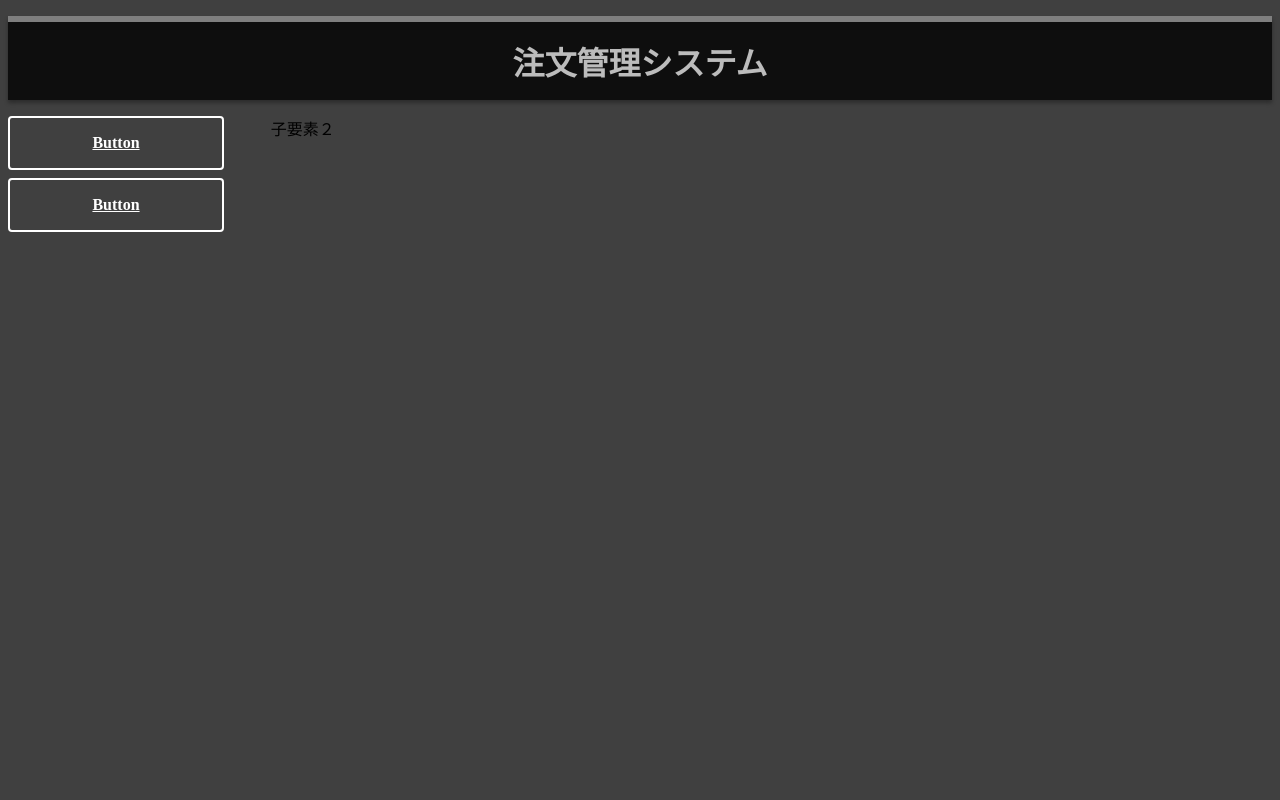
After one commit to HasegawaTakatune/PHPSandbox, a PHP site: page /PHPSandbox/SalesDataDisplay/View/TitleMenu.php in a window 1280 px wide. The commit adds this page. Run offline with PHP 8.4, Linux system fonts and the light colour scheme.

Commit message:
DB操作用のModelファイル追加 タイトルメニュー画面の追加

```diff
--- /dev/null
+++ b/SalesDataDisplay/CSS/CommonView.css
@@ -0,0 +1,52 @@
+body{
+    background-color: #404040;
+}
+
+h1{
+    text-align: center;
+    padding: 0.5em 1em;
+    margin: 0.5em 0;
+    color: #bcbcbc;
+    background: #0e0e0e;
+    border-top: solid 6px #7f7f7f;
+    box-shadow: 0 3px 4px rgba(0, 0, 0, 0.32);
+}
+
+.btn01 {
+    display:block;
+    /* max-width: 180px; */
+    width: 180px;
+    border: 2px solid #fff;
+    font-size: 16px;
+    color: #fff;
+    font-weight: bold;
+    padding:16px;
+    margin-bottom: 0.5em;
+    text-align: center;
+    border-radius: 4px;
+    transition: .4s;
+  }
+  .btn01:hover {
+    background-color: #fff;
+    border-color: #fff;
+    color: #333;
+  }
+
+  /* #child1 {
+    background-color: lightblue;
+  }
+  #child2 {
+    background-color: lightgreen;
+  } */
+
+  /* @media (min-width: 600px) { */
+    #parent {
+      display: flex;
+    }
+    #child1 {
+      flex-grow: 0.05;
+    }
+    #child2 {
+      flex-grow: 1;
+    }
+  /* } */
--- /dev/null
+++ b/SalesDataDisplay/View/TitleMenu.php
@@ -0,0 +1,16 @@
+<!-- http://localhost/PHPSandbox/SalesDataDisplay/View/TitleMenu.php -->
+<html>
+    <link href="..\CSS\CommonView.css" rel="stylesheet">
+    <head>
+        <meta charset="utf-8">
+        <title>注文管理システム</title>
+    </head>
+    <body>
+       <h1>注文管理システム</h1>
+
+       <div id="parent">
+        <div id="child1"><a href="#" class="btn01">Button</a><a href="#" class="btn01">Button</a></div>
+        <div id="child2">子要素２</div>
+       </div>
+    </body>
+</html>
--- a/sandbox.php
+++ b/sandbox.php
@@ -43,14 +43,14 @@
         array('base' => 'C拠点', 'category' => 'やばい屋', 'name' => '安価PC1', 'price' => '50000円'),
         array('base' => 'C拠点', 'category' => 'やばい屋', 'name' => '安価PC2', 'price' => '60000円'),
         array('base' => 'C拠点', 'category' => 'やばい屋', 'name' => '安価PC3', 'price' => '70000円'),
-        );
+    );
 
     // データ一覧表示
     $details = '<table border="1">';
-    $details = $details . '<tr><td>KEY</td><td>CATEGORY</td><td>NAME</td><td>PRICE</td></tr>';
+    $details = $details . '<tr><td>KEY</td><td>BASE</td><td>CATEGORY</td><td>NAME</td><td>PRICE</td></tr>';
     foreach($data as $key => $value){
         if(!isset($value['category']) || !isset($value['name']) || !isset($value['price'])) continue;
-        $details = $details . '<tr><td>' . $key . '</td><td>' . $value['category'] . '</td><td>' . $value['name'] . '</td><td>' . $value['price'] . '</td></tr>';
+        $details = $details . '<tr><td>' . $key . '</td><td>' . $value['base'] . '</td><td>' . $value['category'] . '</td><td>' . $value['name'] . '</td><td>' . $value['price'] . '</td></tr>';
     }
     $details = $details . '</table><br><br>';
 
```
Also changed, not shown: SalesDataDisplay.php (+23 -3 lines), SalesDataDisplay/SalesDataDisplay.php (added, +41 -0 lines), SalesDataDisplay/model.php (added, +81 -0 lines), SalesDataDisplay/SalesDataDisplay.png (renamed from SalesDataDisplay.png), SalesDataDisplay/SalesDataDisplay.sql (renamed from SalesDataDisplay.sql), 2 other files.
